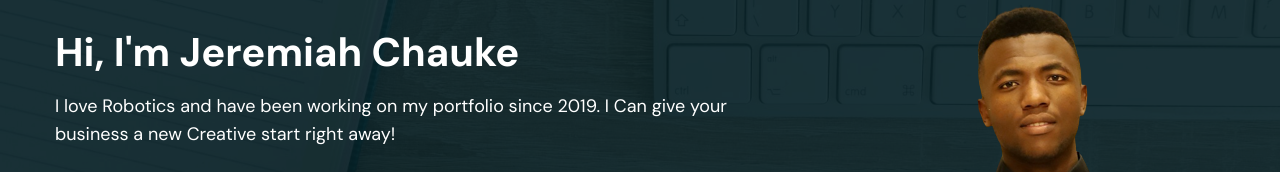
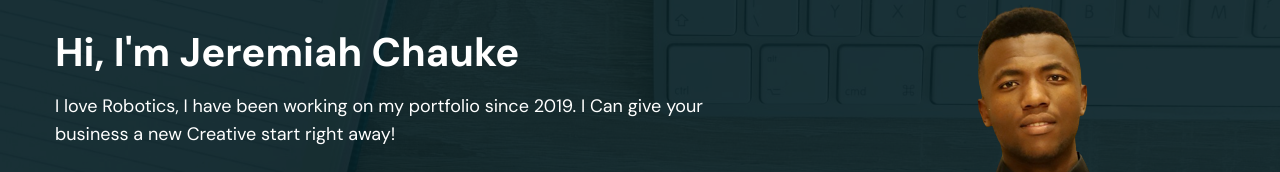
Before and after one commit to jermiahchauke/Mtsakotech, a plain HTML site: page index.html in a window 1280 px wide. Shown: the part 310-482 px from the top of the page. Drawn offline with Linux system fonts and the light colour scheme.

Commit message:
Update index.html

```diff
--- a/index.html
+++ b/index.html
@@ -109,7 +109,7 @@ Author URL: http://w3layouts.com
                 <div class="col-lg-7 banner-info-grid pt-lg-0 pt-5">
                     <h1 class="mb-3">Hi, I'm Jeremiah Chauke</h1>
 
-                    <p>I love Robotics and have been working on my portfolio since 2019. I Can
+                    <p>I love Robotics, I have been working on my portfolio since 2019. I Can
                         give your business a new Creative start right away!</p>
 
                     <a class="btn btn-primary btn-style mt-5 me-2" href="contact.html"> Work with Me </a>
```
